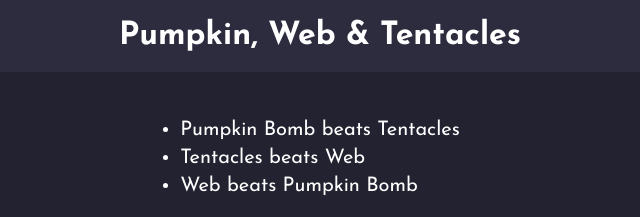
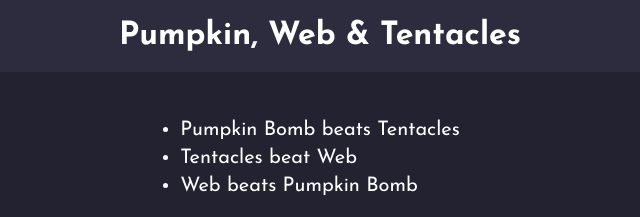
Before and after one commit to iSubhamMani/pumpkin_web_tentacles, a plain HTML site: page index.html in a window 1280 px wide. Shown: the top 217 px of the page, 320-960 px from the left. Drawn offline with Linux system fonts and the light colour scheme.

Commit message:
Typo fix

```diff
--- a/index.html
+++ b/index.html
@@ -16,7 +16,7 @@
         <p>
             <ul>
                 <li>Pumpkin Bomb beats Tentacles</li>
-                <li>Tentacles beats Web</li>
+                <li>Tentacles beat Web</li>
                 <li>Web beats Pumpkin Bomb</li>
             </ul>
         </p>
```
